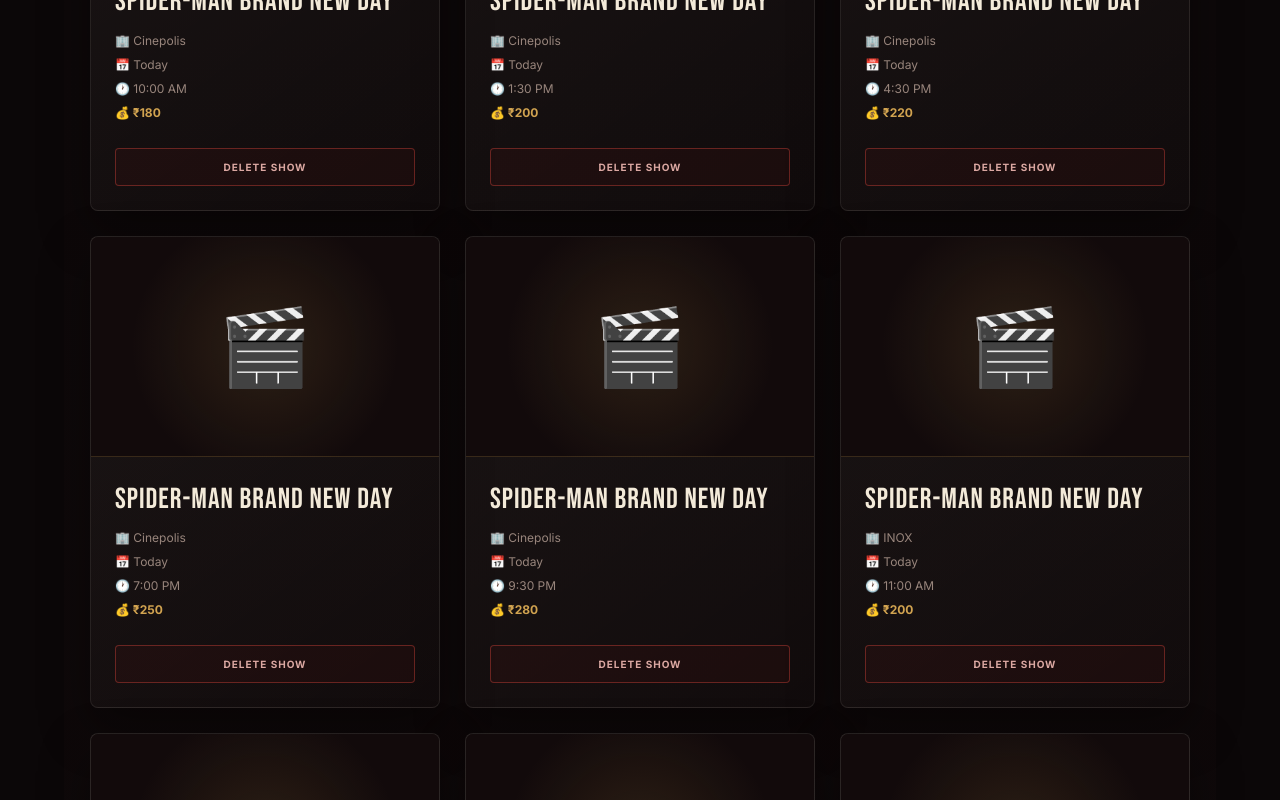
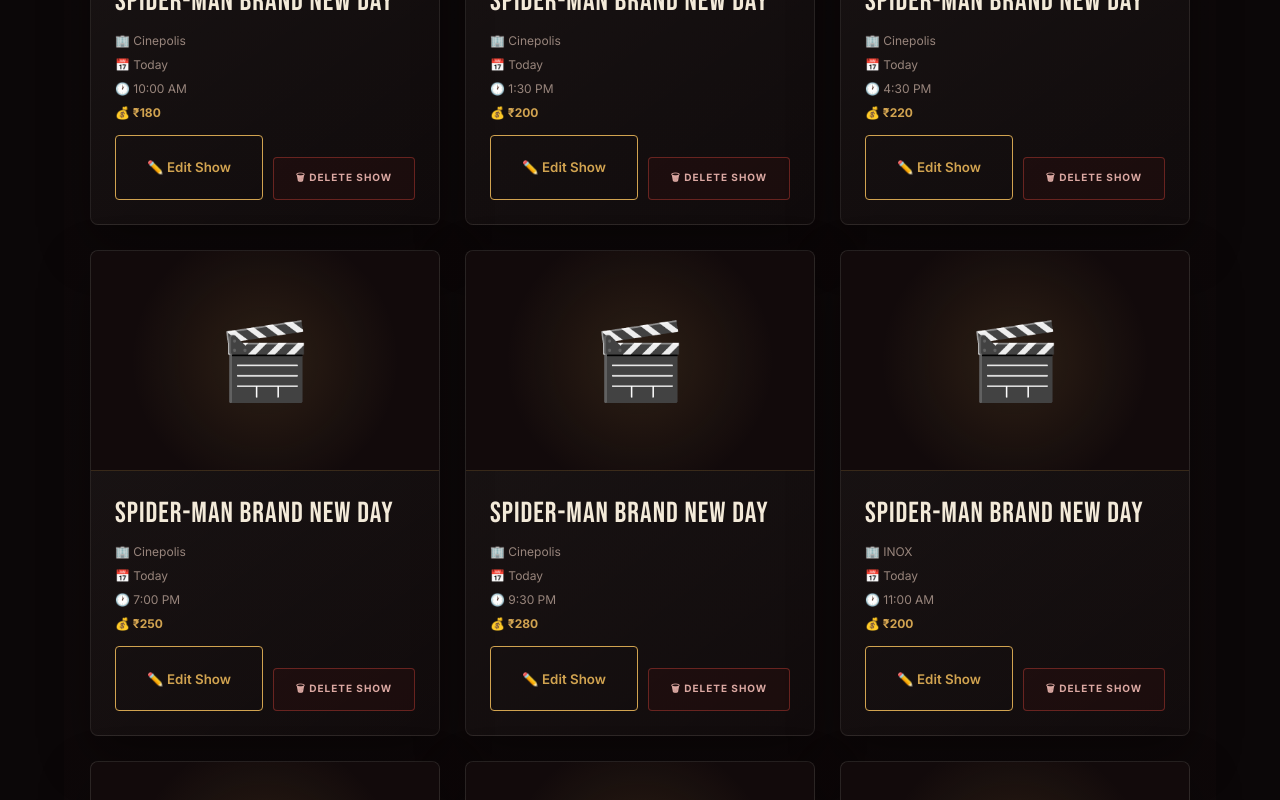
Before and after one commit to HarshitRaj31/cinema, a React (Vite) app: page /admin/shows in a window 1280 px wide. Shown: the part 1500-2300 px from the top of the page. Built offline with nearby package versions, Linux system fonts and the light colour scheme.

Commit message:
New Features

```diff
--- a/src/admin/ManageShows.css
+++ b/src/admin/ManageShows.css
@@ -1001,3 +1001,42 @@
   }
 
 }
+.show-action-buttons {
+  display: flex;
+  gap: 10px;
+  margin-top: 15px;
+}
+
+.edit-show-btn,
+.cancel-edit-btn {
+  border: 1px solid #d1a350;
+  background: transparent;
+  color: #d1a350;
+  padding: 10px 15px;
+  border-radius: 4px;
+  cursor: pointer;
+  font-weight: 600;
+  transition: 0.3s;
+}
+
+.edit-show-btn:hover,
+.cancel-edit-btn:hover {
+  background: #d1a350;
+  color: #0b0708;
+}
+
+.cancel-edit-btn {
+  border-color: #e6362f;
+  color: #e6362f;
+}
+
+.cancel-edit-btn:hover {
+  background: #e6362f;
+  color: white;
+}
+
+.show-edit-buttons {
+  display: flex;
+  gap: 10px;
+  margin-top: 15px;
+}
--- a/src/admin/ManageShows.jsx
+++ b/src/admin/ManageShows.jsx
@@ -337,7 +337,7 @@
   const [date, setDate] = useState("");
   const [time, setTime] = useState("");
   const [price, setPrice] = useState("");
-
+  const [editingId, setEditingId] = useState(null);
 
   // =========================
   // SAVE SHOWS
@@ -406,7 +406,80 @@
 
   };
 
+// =========================
+// EDIT SHOW
+// =========================
 
+const editShow = (show) => {
+  setEditingId(show.id);
+
+  setMovie(show.movie);
+  setTheatre(show.theatre);
+  setDate(show.date);
+  setTime(show.time);
+  setPrice(show.price);
+};
+
+
+// =========================
+// UPDATE SHOW
+// =========================
+
+const updateShow = () => {
+
+  if (
+    !movie ||
+    !theatre ||
+    !date ||
+    !time ||
+    !price
+  ) {
+    alert("Please fill all show details");
+    return;
+  }
+
+  setShows((previousShows) =>
+    previousShows.map((show) =>
+      show.id === editingId
+        ? {
+            ...show,
+            movie,
+            theatre,
+            date,
+            time,
+            price: Number(price)
+          }
+        : show
+    )
+  );
+
+  setEditingId(null);
+
+  setMovie("");
+  setTheatre("");
+  setDate("");
+  setTime("");
+  setPrice("");
+
+  alert("Show updated successfully!");
+};
+
+
+// =========================
+// CANCEL EDIT
+// =========================
+
+const cancelEdit = () => {
+
+  setEditingId(null);
+
+  setMovie("");
+  setTheatre("");
+  setDate("");
+  setTime("");
+  setPrice("");
+
+};
   // =========================
   // DELETE SHOW
   // =========================
@@ -610,12 +683,36 @@
           </div>
 
 
+          {editingId ? (
+
+  <div className="show-edit-buttons">
+
+    <button
+      className="add-movie-btn"
+      onClick={updateShow}
+    >
+      ✓ Save Changes
+    </button>
+
+    <button
+      className="cancel-edit-btn"
+      onClick={cancelEdit}
+    >
+      Cancel
+    </button>
+
+  </div>
+
+) : (
+
   <button
     className="add-movie-btn"
     onClick={addShow}
   >
     + Add Show
   </button>
+
+)}
 
         </div>
 
@@ -680,14 +777,27 @@
                   </p>
 
 
+               <div className="show-action-buttons">
+
+    <button
+    className="edit-show-btn"
+    onClick={() =>
+      editShow(show)
+    }
+  >
+    ✏️ Edit Show
+  </button>
+
   <button
     className="delete-movie-btn"
     onClick={() =>
       deleteShow(show.id)
     }
   >
-                    Delete Show
+    🗑 Delete Show
   </button>
+
+</div>
 
                 </div>
 
```
Lines whose indentation alone changed are shown as unchanged.
